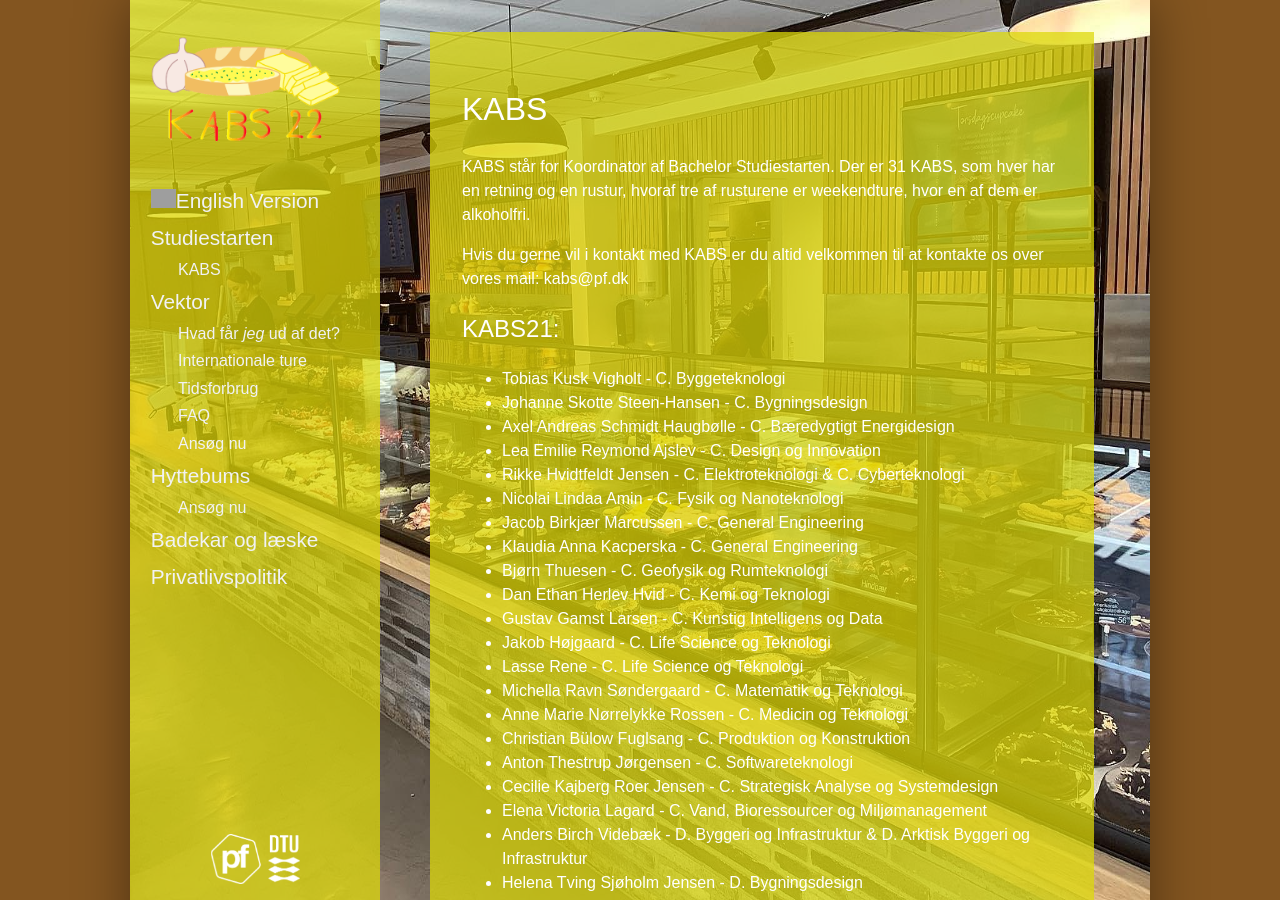
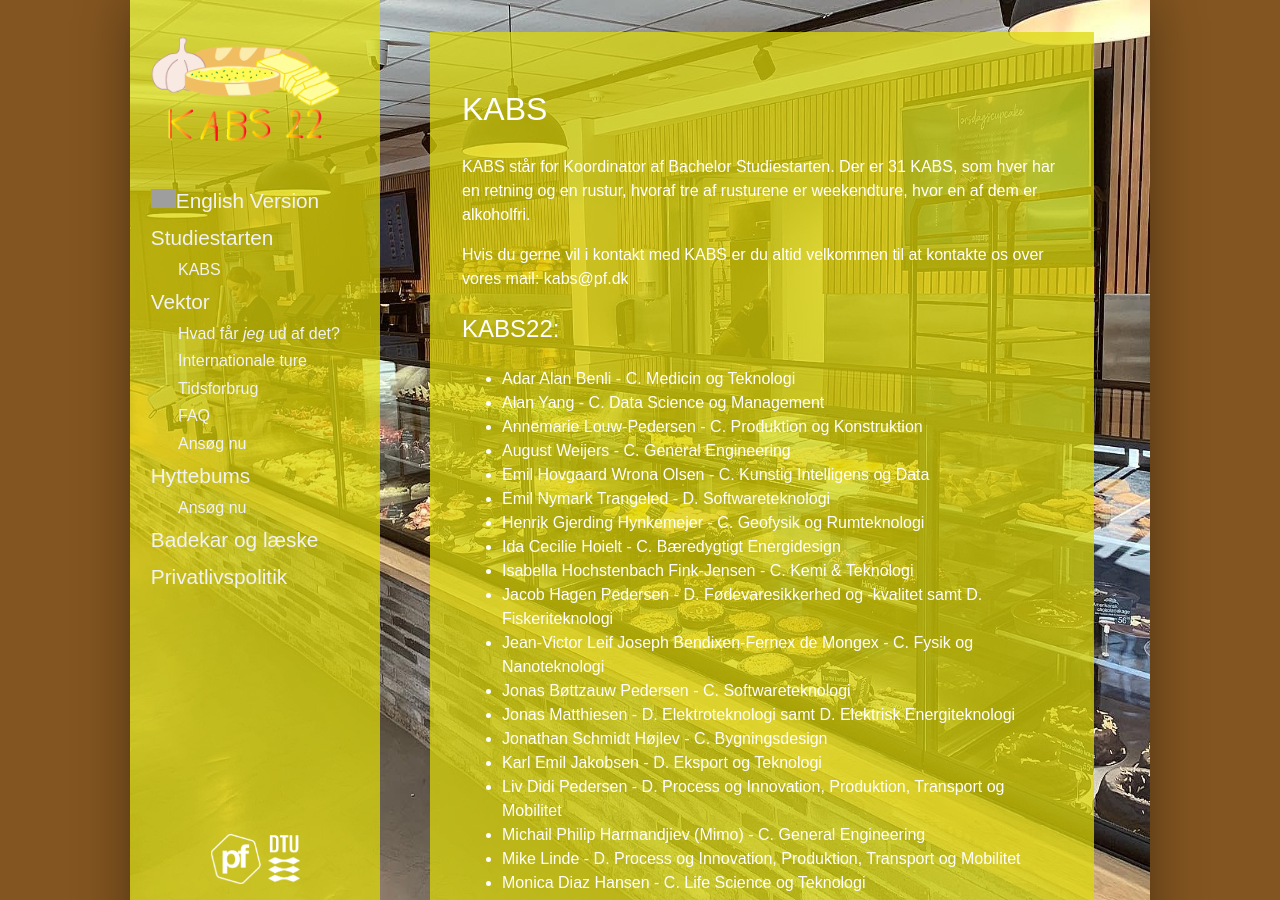
Before and after one commit to KABSDTU/kabsdtu.github.io, a Jekyll site: the page built from kabs.md, in a window 1280 px wide and 900 px high. Built offline with Jekyll 4.4.1, drawn with Linux system fonts in a browser that asks for light colours; some web fonts are replaced; some of the changed text lies outside the part shown; grey boxes are pictures that could not be loaded.

Commit message:
Who dis, new KABS?

```diff
--- a/kabs.md
+++ b/kabs.md
@@ -8,42 +8,41 @@
 <p>KABS står for Koordinator af Bachelor Studiestarten. Der er {{layout.numOfKABS}} KABS, som hver har en retning og en rustur, hvoraf tre af rusturene er weekendture, hvor en af dem er alkoholfri. </p>
 <p>Hvis du gerne vil i kontakt med KABS er du altid velkommen til at kontakte os over vores mail: kabs@pf.dk</p>
 
-<h2>KABS21:</h2>
+<h2>KABS22:</h2>
 
 <ul>
 
-<li>	Tobias Kusk Vigholt	-	C. Byggeteknologi 	</li>
-<li>	Johanne Skotte Steen-Hansen	- C. Bygningsdesign	</li>
-<li>	Axel Andreas Schmidt Haugbølle	-	C. Bæredygtigt Energidesign	</li>
-<li>	Lea Emilie Reymond Ajslev	- C. Design og Innovation	</li>
-<li>	Rikke Hvidtfeldt Jensen	-	C. Elektroteknologi & C. Cyberteknologi	</li>
-<li>	Nicolai Lindaa Amin	-	C. Fysik og Nanoteknologi	</li>
-<li>	Jacob Birkjær Marcussen	-	C. General Engineering	</li>
-<li>	Klaudia Anna Kacperska	-	C. General Engineering	</li>
-<li>	Bjørn Thuesen	-	C. Geofysik og Rumteknologi	</li>
-<li>	Dan Ethan Herlev Hvid	-	C. Kemi og Teknologi	</li>
-<li>	Gustav Gamst Larsen	-	C. Kunstig Intelligens og Data	</li>
-<li>	Jakob Højgaard		-	C. Life Science og Teknologi	</li>
-<li>	Lasse Rene		-	C. Life Science og Teknologi	</li>
-<li>	Michella Ravn Søndergaard	-	C. Matematik og Teknologi	</li>
-<li>    Anne Marie Nørrelykke Rossen - C. Medicin og Teknologi </li>
-<li>	Christian Bülow Fuglsang	-	C. Produktion og Konstruktion	</li>
-<li>	Anton Thestrup Jørgensen	-	C. Softwareteknologi	</li>
-<li>	Cecilie Kajberg Roer Jensen	-	C. Strategisk Analyse og Systemdesign	</li>
-<li>	Elena Victoria Lagard	-	C. Vand, Bioressourcer og Miljømanagement 	</li>
+<li>	Adar Alan Benli	-	C. Medicin og Teknologi	</li>
+<li>	Alan Yang	-	C. Data Science og Management	</li>
+<li>	Annemarie Louw-Pedersen	-	C. Produktion og Konstruktion	</li>
+<li>	August Weijers	-	C. General Engineering	</li>
+<li>	Emil Hovgaard Wrona Olsen	-	C. Kunstig Intelligens og Data	</li>
+<li>	Emil Nymark Trangeled	-	D. Softwareteknologi	</li>
+<li>	Henrik Gjerding Hynkemejer	-	C. Geofysik og Rumteknologi	</li>
+<li>	Ida Cecilie Hoielt	-	C. Bæredygtigt Energidesign	</li>
+<li>	Isabella Hochstenbach Fink-Jensen	-	C. Kemi & Teknologi	</li>
+<li>	Jacob Hagen Pedersen	-	D. Fødevaresikkerhed og -kvalitet samt D. Fiskeriteknologi	</li>
+<li>	Jean-Victor Leif Joseph Bendixen-Fernex de Mongex	-	C. Fysik og Nanoteknologi	</li>
+<li>	Jonas Bøttzauw Pedersen	-	C. Softwareteknologi	</li>
+<li>	Jonas Matthiesen	-	D. Elektroteknologi samt D. Elektrisk Energiteknologi	</li>
+<li>	Jonathan Schmidt Højlev	-	C. Bygningsdesign	</li>
+<li>	Karl Emil Jakobsen	-	D. Eksport og Teknologi	</li>
+<li>	Liv Didi Pedersen	-	D. Process og Innovation, Produktion, Transport og Mobilitet	</li>
+<li>	Michail Philip Harmandjiev (Mimo)	-	C. General Engineering	</li>
+<li>	Mike Linde	-	D. Process og Innovation, Produktion, Transport og Mobilitet	</li>
+<li>	Monica Diaz Hansen	-	C. Life Science og Teknologi	</li>
+<li>	Nick Sommer	-	C. Life Science og Teknologi	</li>
+<li>	Oliver Koch	-	D. Byggeri og Infrastruktur samt D. Arktisk Teknologi	</li>
+<li>	Oliver Springborg	-	C. Byggeteknologi	</li>
+<li>	Otto Westy Rasmussen	-	C. Vand, bioressourcer og miljømanagement	</li>
+<li>	Pernille Christie	-	C. Matematik og Teknologi	</li>
+<li>	Pernille Diana Vinding Jönsson	-	D. Bygningsdesign	</li>
+<li>	Rasmus Holm Høyrup	-	D. Kemi og Bioteknik samt D. Kemiteknik og International Business	</li>
+<li>	Rasmus Sigurd Sundin	-	D. IT og Økonomi	</li>
+<li>	Signe Staun	-	D. Sundhedsteknologi samt D. IT-elektronik (SUIT)	</li>
+<li>	Silas Lasak Hedeboe	-	D. Maskinteknik	</li>
+<li>	William Sommer	-	C. Design og Innovation	</li>
+<li>	Xandra Huryn	-	C. Elektroteknologi samt C. Cyberteknologi	</li>
 
 
-<li>	Anders Birch Videbæk -	D. Byggeri og Infrastruktur & D. Arktisk Byggeri og Infrastruktur	<!-- Torp 2.0 #D. Fisk --> </li>
-<li>	Helena Tving Sjøholm Jensen	-	D. Bygningsdesign 	</li>
-<li>	Zenia Enggaard Hansen		-	D. Eksport og Teknologi	</li>
-<li>	Camilla Lindhøj Rasmussen	-	D. Elektroteknologi & D. Elektrisk Energiteknologi	</li>
-<li>	Katharina Ahrens 	-	D. Fødevaresikkerhed og -kvalitet & D. Fiskeriteknologi	</li>
-<li>	Mina Ahmadi	-	D. IT og Økonomi	</li>
-<li> 	Rosa Valdorf Pedersen	-	D. Kemi- og Bioteknik & D. Kemiteknik og International Business	</li>
-<li>	Alexander Andreas Triantafillopoulos	-	D. Maskinteknik	</li>
-<li>	Andreas Juul Hallig	-	D. Mobilitet, Transport og Logistik 	</li>
-<li>	Victor Kildegaard Winstén	-	D. Produktion & D. Proces & Innovation 	</li>
-<li>	Oliver Comprés Poulsen	-	D. Softwareteknologi	</li>
-<li>	Emilie Vedsted Tronbjerg	-	D. Sundhedsteknologi & D. IT-Elektronik </li>
-
 </ul>
```
